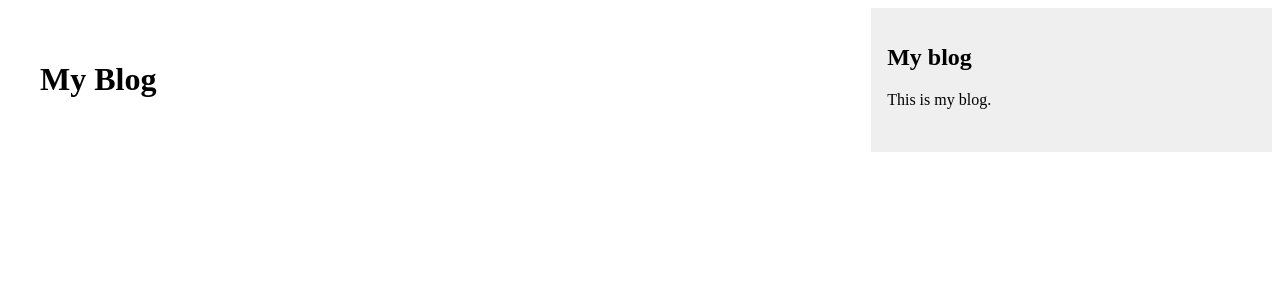
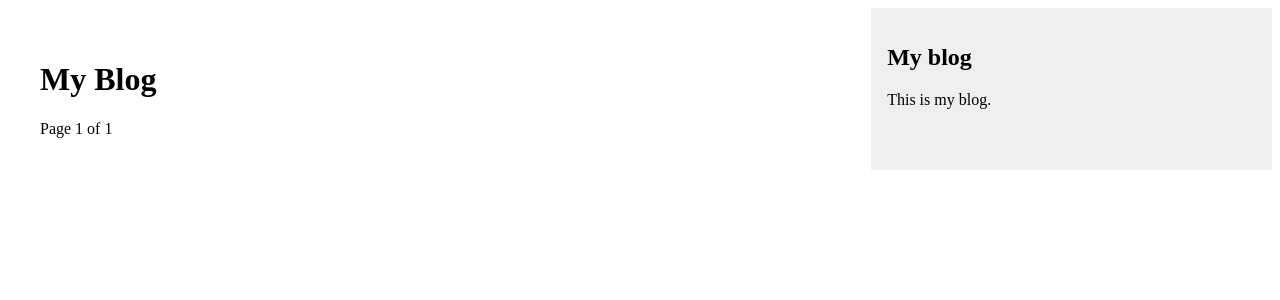
Before and after one commit to Qausim/django-blog, a Django app: page /blog/ in a window 1280 px wide. Shown: the top 300 px of the page. Run offline with Django 3.2, Linux system fonts and the light colour scheme; data that the repository does not hold is empty.

Commit message:
implemented pagination on post list view

```diff
--- a/mysite/blog/static/css/blog.css
+++ b/mysite/blog/static/css/blog.css
@@ -27,3 +27,12 @@ a {
     flex: 1 1 30%;
     background-color: #efefef;
 }
+
+.step-links a {
+    background: #bebebe;
+    margin: 0 10px;
+    display: inline-block;
+    padding: 5px 8px;
+    border-radius: 2px;
+    vertical-align: middle;
+}
--- a/mysite/blog/templates/blog/post/list.html
+++ b/mysite/blog/templates/blog/post/list.html
@@ -6,7 +6,7 @@
 {% block content %}
     <h1>My Blog</h1>
 
-    {% for post in posts %}
+    {% for post in page %}
         <h2>
             <a href="{{ post.get_absolute_url }}">{{ post.title }}</a>
         </h2>
@@ -15,5 +15,5 @@
         </p>
         {{ post.body|truncatewords:30|linebreaks }}
     {% endfor %}
-
+    {% include './pagination.html' %}
 {% endblock content %}
--- /dev/null
+++ b/mysite/blog/templates/blog/post/pagination.html
@@ -0,0 +1,16 @@
+<div class="pagination">
+    <span class="step-links">
+
+        {% if page.has_previous %}
+            <a href="?page={{ page.previous_page_number }}">Previous</a>
+        {% endif %}
+        <span class="current">
+            Page {{ page.number }} of {{ page.paginator.num_pages }}
+        </span>
+
+        {% if page.has_next %}
+            <a href="?page={{ page.next_page_number }}">Next</a>
+        {% endif %}
+
+    </span>
+</div>
--- a/mysite/blog/views.py
+++ b/mysite/blog/views.py
@@ -1,17 +1,27 @@
+from django.core.paginator import EmptyPage, PageNotAnInteger, Paginator
 from django.shortcuts import get_object_or_404, render
 
+from .models import Post
 
-from .models import Post
 
 # Create your views here.
 def post_list(request):
     '''
         fetches all published posts and renders them to the user
     '''
-    posts = Post.published.all()
-    return render(request, 'blog/post/list.html', {
-        'posts': posts
-    })
+    object_list = Post.published.all()
+    paginator = Paginator(object_list, 3) # 3 posts per page
+    page = request.GET.get('page')
+
+    try:
+        page = paginator.page(page)
+    except PageNotAnInteger:
+        page = paginator.page(1)
+    except EmptyPage:
+        page = paginator.page(paginator.num_pages)
+
+    return render(request, 'blog/post/list.html',
+    {'page': page})
 
 
 def post_detail(request, year, month, day, post):
```
